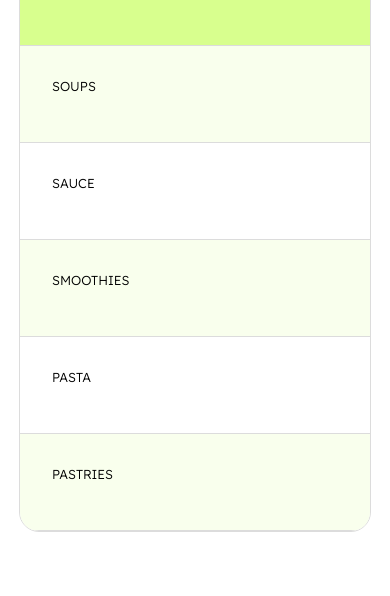
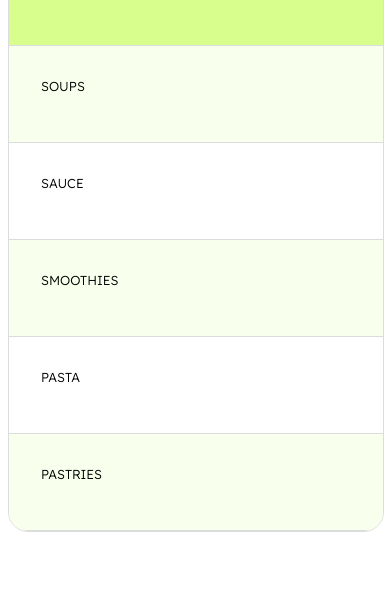
Before and after one commit to thelivewirexyz/faverecipes-app, a plain HTML site: page index.html in a window 390 px wide. Shown: the part 392-988 px from the top of the page. Drawn offline with nearby package versions, Linux system fonts and the light colour scheme; no server answers.

Commit message:
Update style.css

```diff
--- a/style.css
+++ b/style.css
@@ -9,6 +9,12 @@ body {
   margin: 0 auto;
   margin-block: 4rem;
   overflow: hidden;
+}
+@media only screen and (max-width: 600px) {
+  #maincontainer {
+    max-width: 100%;
+    width: 100%;
+  }
 }
 #header {
   border-bottom: 1px solid #dcdcdc;
```
